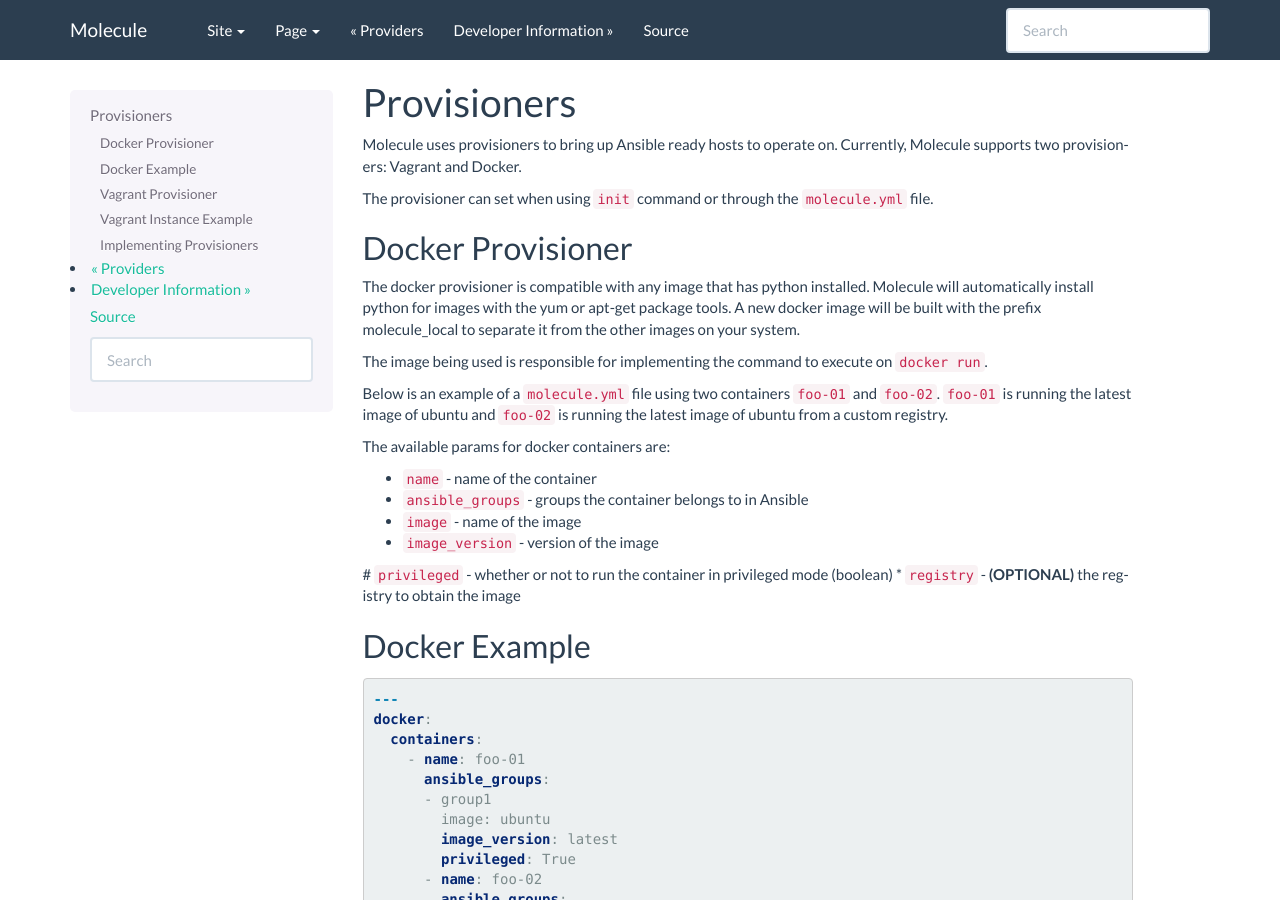
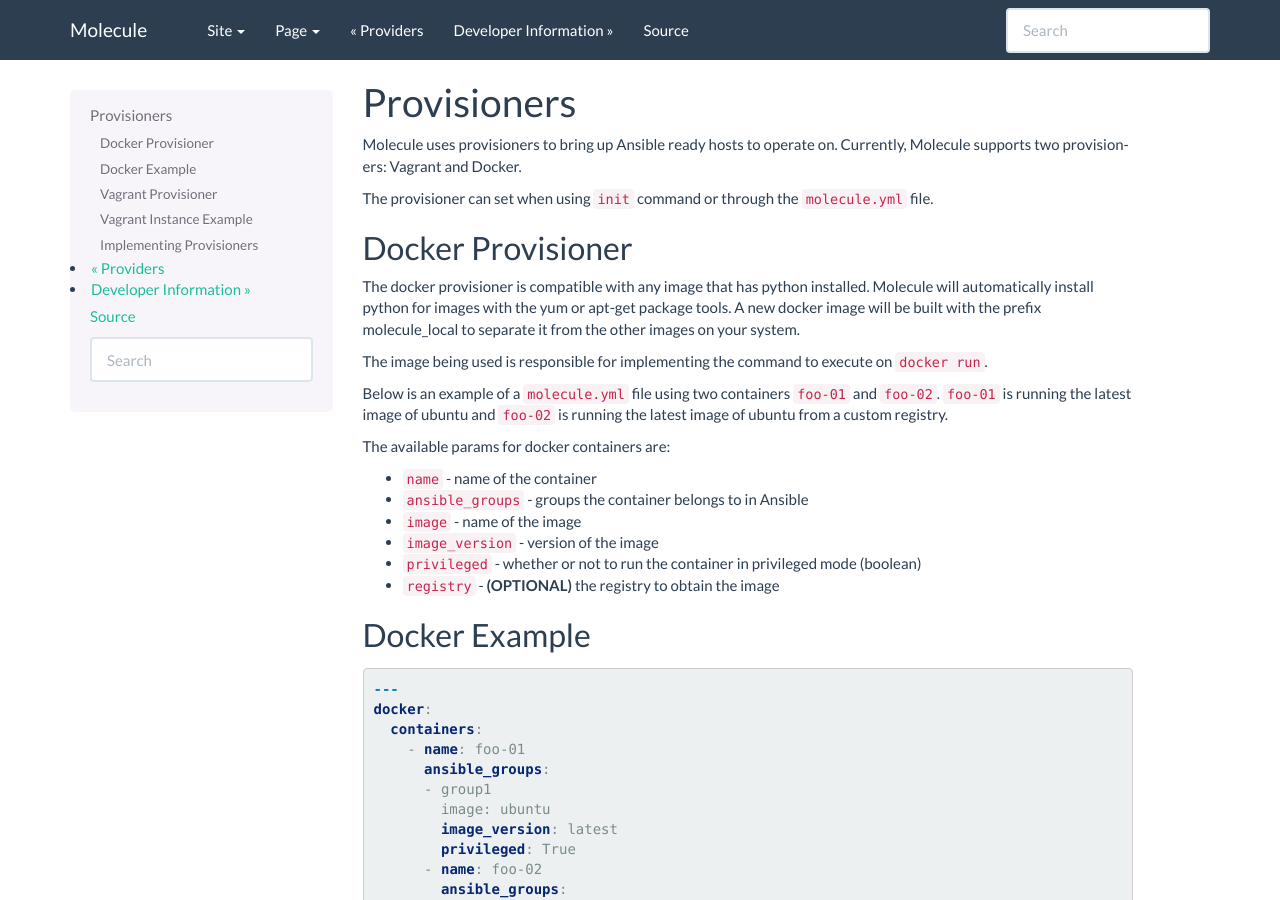
Before and after one commit to ansible/molecule, a Sphinx documentation site: the page built from docs/source/provisioners.rst, in a window 1280 px wide and 900 px high. Built offline with Sphinx 7.4.7, drawn with Linux system fonts in a browser that asks for light colours; the version number could not be read and is left out.

Commit message:
markup (#195)

```diff
--- a/docs/source/provisioners.rst
+++ b/docs/source/provisioners.rst
@@ -29,7 +29,7 @@
 * ``ansible_groups`` - groups the container belongs to in Ansible
 * ``image`` - name of the image
 * ``image_version`` - version of the image
-# ``privileged`` - whether or not to run the container in privileged mode (boolean)
+* ``privileged`` - whether or not to run the container in privileged mode (boolean)
 * ``registry`` - **(OPTIONAL)** the registry to obtain the image
 
 Docker Example
```
